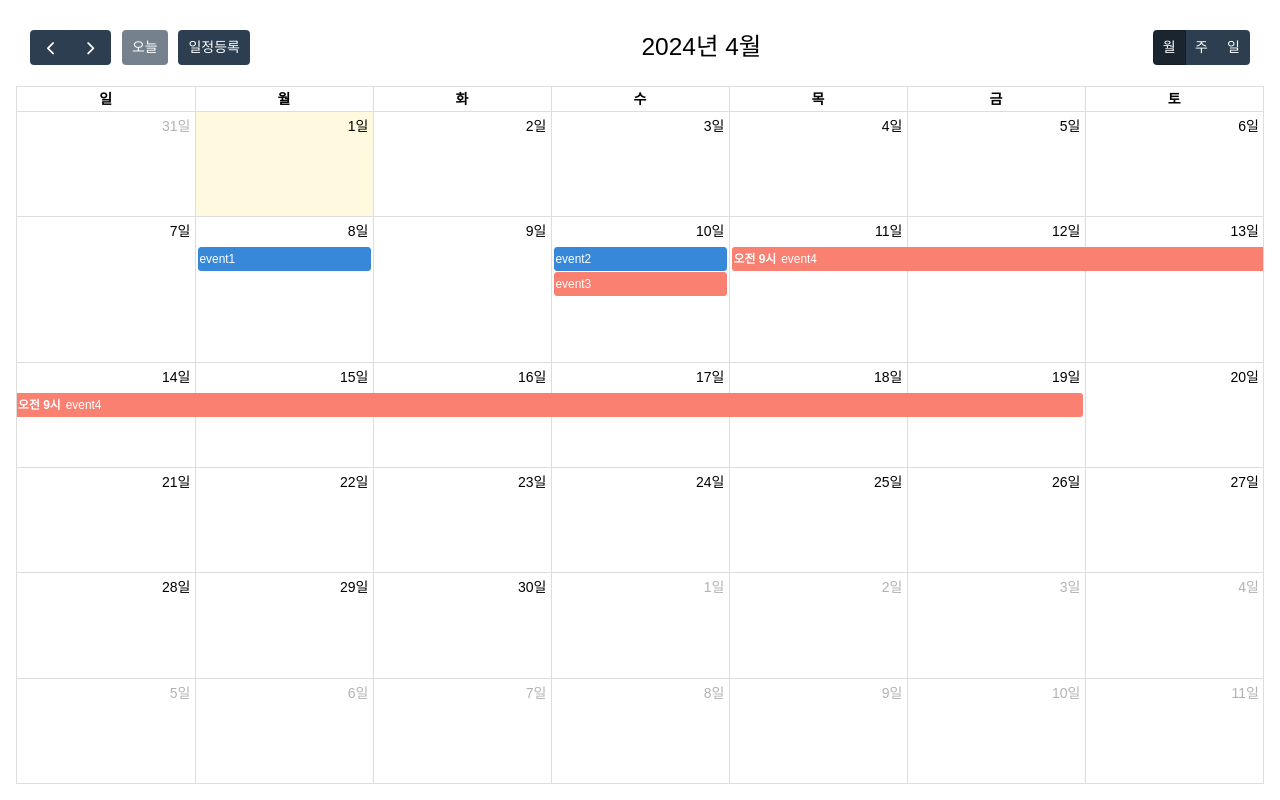
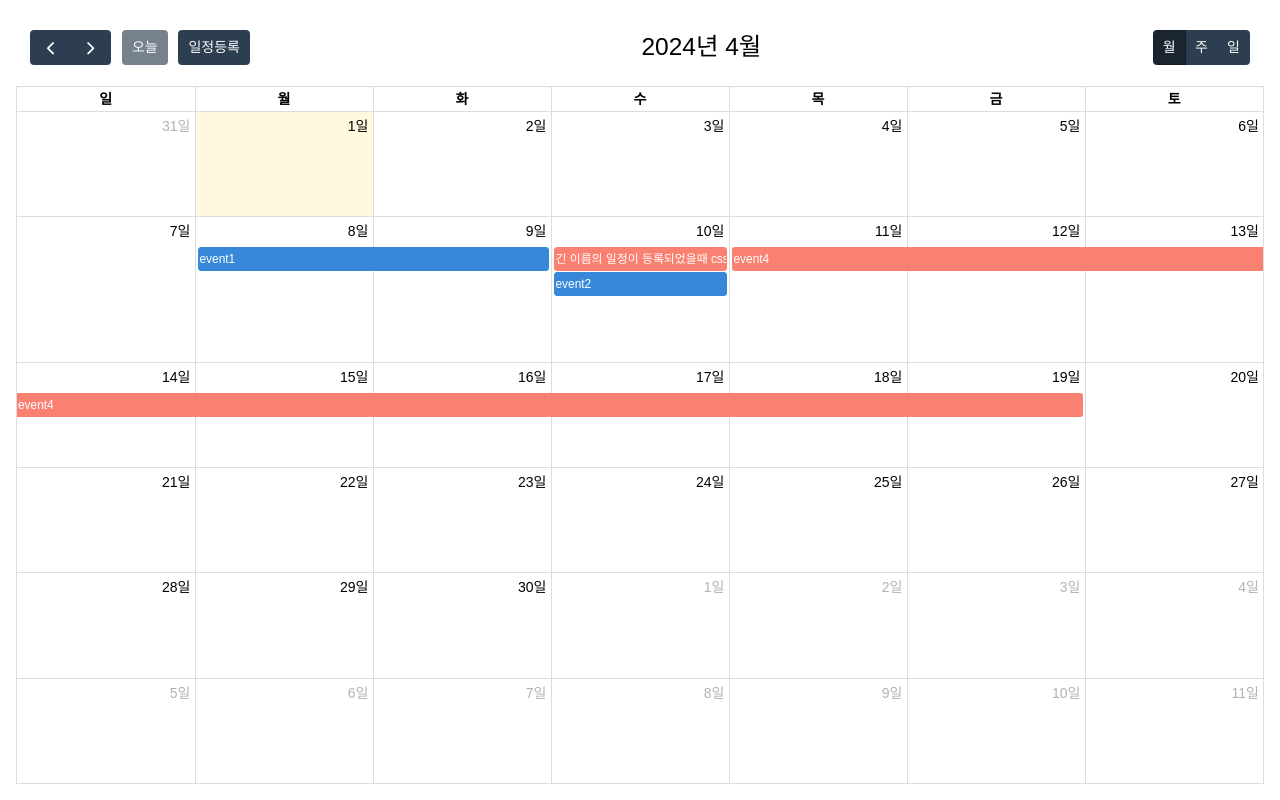
Before and after one commit to 100JM/to-do-list, a React (Vite) app: page / in a window 1280 px wide. Built offline with nearby package versions, Linux system fonts and the light colour scheme; a web font is replaced by a local one.

Commit message:
일정등록 기능 & css 수정

```diff
--- a/src/App.tsx
+++ b/src/App.tsx
@@ -4,13 +4,12 @@ import FullCalendar from '@fullcalendar/react';
 import interactionPlugin from "@fullcalendar/interaction";
 import { DateClickArg } from '@fullcalendar/interaction';
 import dayGridPlugin from '@fullcalendar/daygrid';
-import { CssDimValue, DateSelectArg, EventApi, EventClickArg, EventContentArg } from '@fullcalendar/core/index.js';
+import { CssDimValue, DateSelectArg, EventApi, EventClickArg } from '@fullcalendar/core/index.js';
 import koLocale from '@fullcalendar/core/locales/ko';
 
 import dayjs from 'dayjs';
 
 import TodoDialog from './components/TOdoDialog';
-import { compareByFieldSpecs } from '@fullcalendar/core/internal';
 
 function App() {
   const calenderHeight: CssDimValue = '100%';
@@ -29,28 +28,37 @@ function App() {
         id: 1,
         title: 'event1',
         start: '2024-04-08',
-        color: '#3788d8'
+        end: '2024-04-10',
+        color: '#3788d8',
+        allDay: true,
+        display: "block"
       },
       {
         id: 2,
         title: 'event2',
-        start: '2024-04-10',
-        end: '2024-04-10',
-        color: '#3788d8'
+        start: '2024-04-10T09:00',
+        end: '2024-04-10T10:00',
+        color: '#3788d8',
+        allDay: false,
+        display: "block"
       },
       {
         id: 3,
-        title: 'event3',
+        title: '긴 이름의 일정이 등록되었을때 css 조정 작업이 필요합니다.',
         start: '2024-04-10',
-        end: '2024-04-10',
-        color: '#FA8072'
+        end: '2024-04-11',
+        color: '#FA8072',
+        allDay: true,
+        display: "block"
       },
       {
         id: 4,
         title: 'event4',
         start: '2024-04-11T09:00',
         end: '2024-04-19T13:30',
-        color: '#FA8072'
+        color: '#FA8072',
+        allDay: false,
+        display: "block"
       }
     ]
   );
@@ -73,12 +81,11 @@ function App() {
 
   const dateClickEvt = (arg: DateClickArg) => {
     const selectedDateEvt = arg.view.calendar.getEvents().filter((event:EventApi) => {
-      if(event.endStr) {
+      if(!event.allDay) {
         return dayjs(event.startStr).format('YYYY-MM-DD') <= arg.dateStr && arg.dateStr <= dayjs(event.endStr).format('YYYY-MM-DD');
       }else {
-        return dayjs(event.startStr).format('YYYY-MM-DD') == arg.dateStr && arg.dateStr;
+        return dayjs(event.startStr).format('YYYY-MM-DD') <= arg.dateStr && arg.dateStr < dayjs(event.endStr).format('YYYY-MM-DD');
       }
-
     })
 
     setSelectedDateEventList(selectedDateEvt);
@@ -95,8 +102,10 @@ function App() {
   };
 
   const eventClickEvt = (arg: EventClickArg) => {
+    arg.jsEvent.stopPropagation();
     arg.jsEvent.preventDefault();
-    arg.view.calendar.unselect();
+
+    // dateClick 함수를 실행? -> dateClick 함수에서 타입 체크해서 분기처리?
   };
 
 
@@ -156,9 +165,11 @@ function App() {
           }}
           dateClick={dateClickEvt}
           events={toDoList}
-          // eventClick={eventClickEvt}
+          eventClick={eventClickEvt}
           selectable={true}
           select={dateSelecting}
+          displayEventTime={false}
+          timeZone='UTC'
         />
       </section>
     </>
--- a/src/components/TOdoDialog.tsx
+++ b/src/components/TOdoDialog.tsx
@@ -7,8 +7,6 @@ import TaskList from './TaskList';
 
 import IconButton from '@mui/material/IconButton';
 import DeleteIcon from '@mui/icons-material/Delete';
-import AddIcon from '@mui/icons-material/Add';
-import CloseIcon from '@mui/icons-material/Close';
 import Button from '@mui/material/Button';
 import Switch from '@mui/material/Switch';
 import Drawer from '@mui/material/Drawer';
@@ -25,7 +23,7 @@ import 'dayjs/locale/ko';
 
 import { FontAwesomeIcon } from '@fortawesome/react-fontawesome';
 import { IconProp } from '@fortawesome/fontawesome-svg-core'
-import { faClockRotateLeft, faThumbTack, faPlus } from '@fortawesome/free-solid-svg-icons';
+import { faClockRotateLeft, faThumbTack, faCircleXmark, faCirclePlus } from '@fortawesome/free-solid-svg-icons';
 
 interface TodoDialogInterface {
     isOpen: boolean;
@@ -37,7 +35,7 @@ interface TodoDialogInterface {
     setStartDate: (startDate: string) => void;
     setEndDate: (endDate: string) => void;
     addNewTodoList: (newToDo: object) => void;
-    selectedDateEventList:Array<any>;
+    selectedDateEventList: Array<any>;
 }
 
 interface OpenColorBarInterface {
@@ -160,7 +158,7 @@ const TodoDialog: React.FC<TodoDialogInterface> = ({ isOpen, closeTodoModal, sel
 
         if (isAllday) {
             selectStartDateValue = selectedDate.startDate;
-            selectEndDateValue = selectedDate.endDate;
+            selectEndDateValue = dayjs(dayjs(selectedDate.endDate).add(1, 'day')).format('YYYY-MM-DD');
         } else {
             selectStartDateValue = `${selectedDate.startDate}T${selectedTime.startTime}`;
             selectEndDateValue = `${selectedDate.endDate}T${selectedTime.endTime}`;
@@ -175,6 +173,7 @@ const TodoDialog: React.FC<TodoDialogInterface> = ({ isOpen, closeTodoModal, sel
             color: openColorBar.selectedColor,
             description: (toDoValueRef.current.description as HTMLTextAreaElement).value,
             important: (toDoValueRef.current.important as HTMLInputElement).checked,
+            display: 'block'
         };
 
         addNewTodoList(newToDo);
@@ -196,22 +195,25 @@ const TodoDialog: React.FC<TodoDialogInterface> = ({ isOpen, closeTodoModal, sel
             {!isAddArea &&
                 <>
                     <DialogTitle className="flex justify-between items-center">
-                        <IconButton aria-label="close" size="large" onClick={closeTodoModal} sx={{ color: openColorBar.selectedColor }}>
-                            <CloseIcon />
-                        </IconButton>
-                        <IconButton aria-label="add" size="large" onClick={handleAddArea} sx={{ color: openColorBar.selectedColor }}>
-                            <AddIcon />
-                        </IconButton>
+                        <span className="text-sm font-semibold" style={{ color: "#1a252f" }}>{dayjs(selectedDate.startDate).format('YYYY년 MM월 DD일 dddd')}</span>
+                        <div>
+                            <button type="button" className="p-1" style={{ color: "#2c3e50" }} onClick={closeTodoModal}>
+                                <FontAwesomeIcon icon={faCircleXmark as IconProp} />
+                            </button>
+                            <button type="button" className="p-1" style={{ color: "#2c3e50" }} onClick={handleAddArea}>
+                                <FontAwesomeIcon icon={faCirclePlus as IconProp} />
+                            </button>
+                        </div>
                     </DialogTitle>
                     <DialogContent>
                         <div className="text-gray-700 mb-4">
                             <DialogContentsDiv>
-                                    {!(selectedDateEventList.length > 0) &&
-                                        <div className="flex items-center justify-center min-h-80">
-                                            <span className="text-slate-500">등록된 일정이 없습니다.</span>
-                                        </div>
-                                    }
-                                    {(selectedDateEventList.length > 0) && <TaskList taskData={selectedDateEventList}/>}
+                                {!(selectedDateEventList.length > 0) &&
+                                    <div className="flex items-center justify-center min-h-80">
+                                        <span className="text-slate-500">등록된 일정이 없습니다.</span>
+                                    </div>
+                                }
+                                {(selectedDateEventList.length > 0) && <TaskList taskData={selectedDateEventList} />}
                             </DialogContentsDiv>
                         </div>
                     </DialogContent>
--- a/src/components/TaskList.tsx
+++ b/src/components/TaskList.tsx
@@ -1,5 +1,3 @@
-import dayjs from "dayjs";
-
 interface TaskListInterface {
     taskData:Array<any>,
 }
@@ -7,14 +5,12 @@ interface TaskListInterface {
 const TaskList: React.FC<TaskListInterface> = ({taskData}) => {
 
     return (
-        <div className="w-full min-h-80 overflow-auto">
+        <div className="w-full min-h-80 overflow-y-auto">
             <ul>
                 {taskData.map((t) => (
                     <li key={t.id} className="p-1 rounded mb-2 text-white" style={{backgroundColor: t.backgroundColor}}>
-                        <button className="w-full text-start">
-                            {/* {`${t.title} (${(t.allDay) ? t.startStr : dayjs(t.startStr).format('YYYY-MM-DD') + '-' + dayjs(t.endStr).format('YYYY-MM-DD')})`} */
-                                t.title
-                            }
+                        <button className="w-full text-start overflow-hidden text-ellipsis whitespace-nowrap">
+                            {t.title}
                         </button>
                     </li>
                 ))}
```
